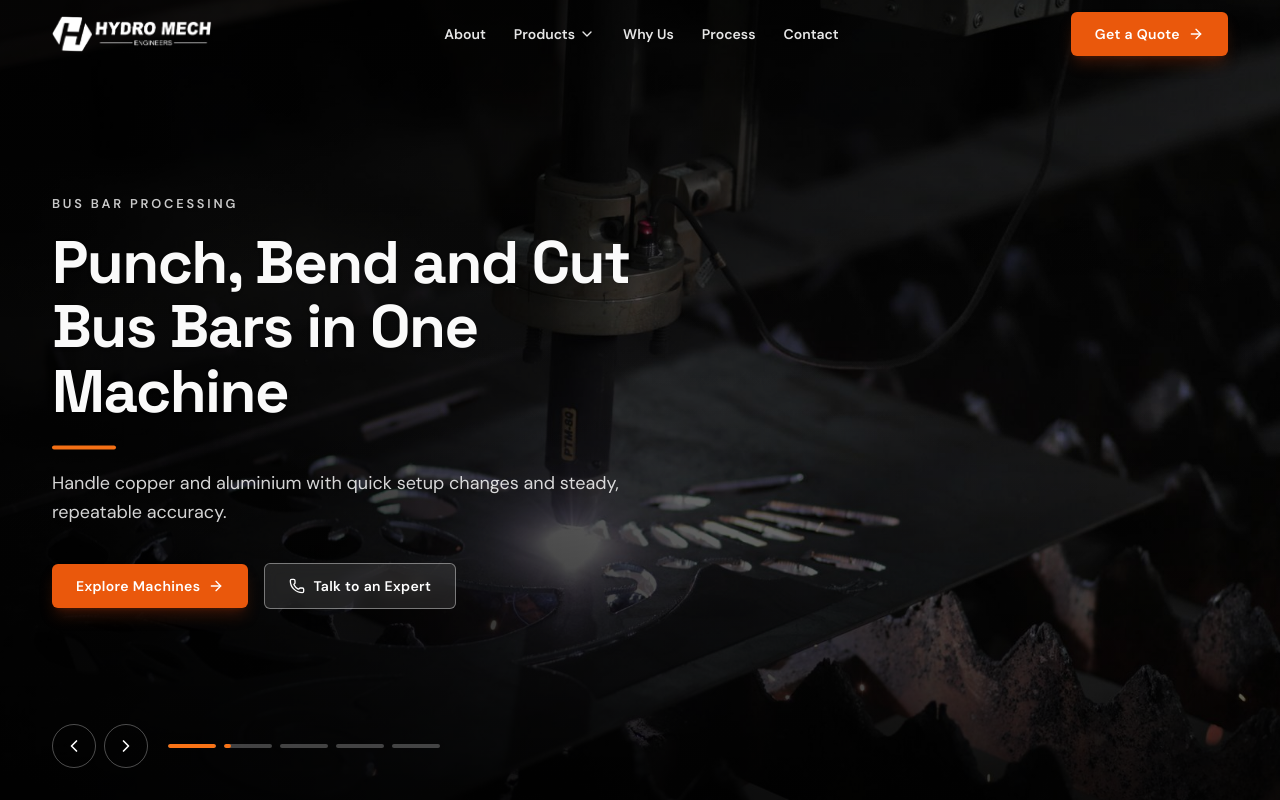
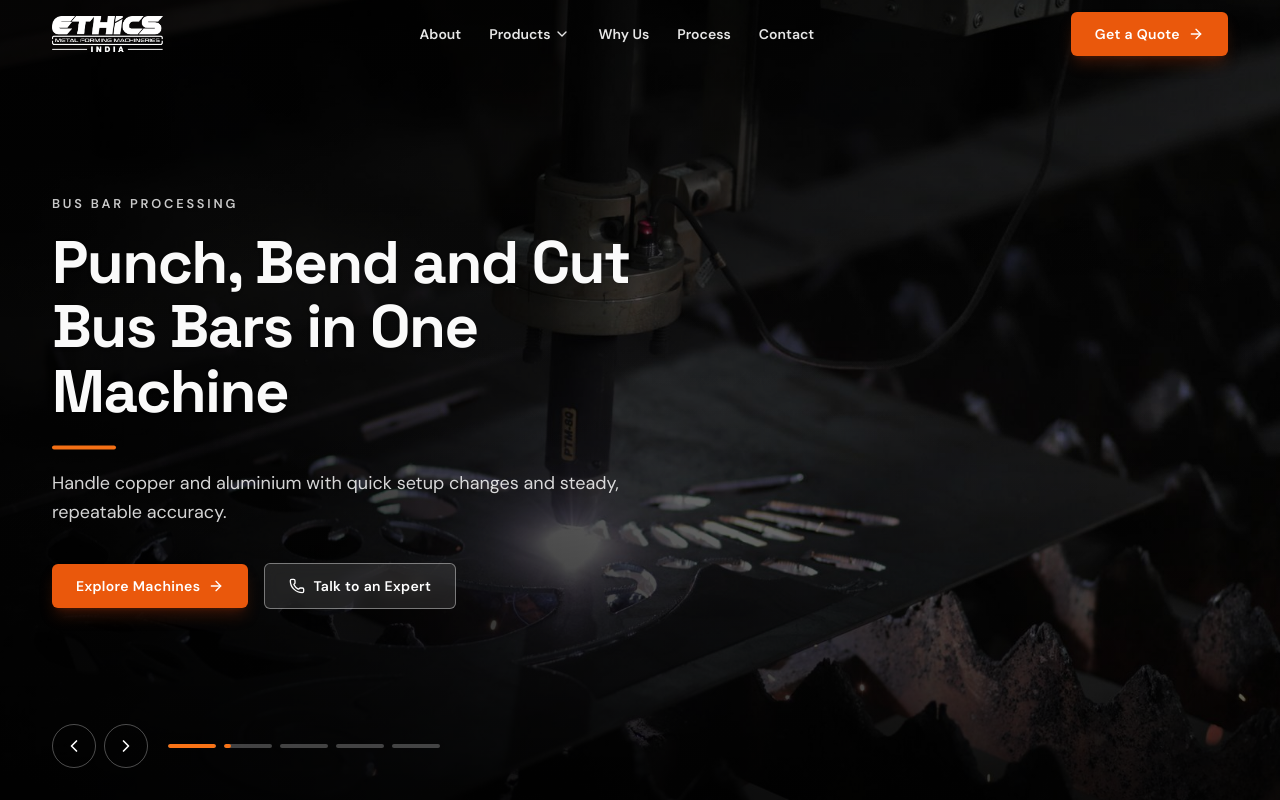
Before and after one commit to SaiTeja-2101/hydromech-engineers-homepage, a Next.js app: page / in a window 1280 px wide. Shown: the top 800 px of the page. Built offline with nearby package versions, Linux system fonts and the light colour scheme.

Commit message:
feat: refactor layout structure by adding Header and Footer components; remove redundant imports from pages fix: update logo asset from .webp to .png format with adjusted dimensions

```diff
--- a/app/layout.tsx
+++ b/app/layout.tsx
@@ -1,6 +1,8 @@
 import type { Metadata } from "next";
 import { Space_Grotesk, DM_Sans } from "next/font/google";
 import "./globals.css";
+import Header from "@/components/Header";
+import Footer from "@/components/Footer";
 
 // Display font for headings — geometric, confident, distinctive (not a default).
 const spaceGrotesk = Space_Grotesk({
@@ -50,7 +52,9 @@
       className={`${spaceGrotesk.variable} ${dmSans.variable} h-full antialiased`}
     >
       <body className="min-h-full bg-white font-sans text-ink">
+        <Header />
         {children}
+        <Footer />
       </body>
     </html>
   );
--- a/app/page.tsx
+++ b/app/page.tsx
@@ -1,4 +1,3 @@
-import Header from "@/components/Header";
 import Hero from "@/components/Hero";
 import TrustBar from "@/components/TrustBar";
 import About from "@/components/About";
@@ -6,12 +5,9 @@
 import WhyChooseUs from "@/components/WhyChooseUs";
 import Process from "@/components/Process";
 import Contact from "@/components/Contact";
-import Footer from "@/components/Footer";
 
 export default function Home() {
   return (
-    <>
-      <Header />
     <main>
       <Hero />
       <TrustBar />
@@ -21,7 +17,5 @@
       <Process />
       <Contact />
     </main>
-      <Footer />
-    </>
   );
 }
--- a/app/products/[slug]/page.tsx
+++ b/app/products/[slug]/page.tsx
@@ -6,8 +6,6 @@
 import Container from "@/components/ui/Container";
 import Button from "@/components/ui/Button";
 import Reveal from "@/components/ui/Reveal";
-import Header from "@/components/Header";
-import Footer from "@/components/Footer";
 
 // Only the six known machines exist; anything else 404s (fully static).
 export const dynamicParams = false;
@@ -68,9 +66,7 @@
   if (!product) notFound();
 
   return (
-    <>
-      <Header forceSolid />
-      <main>
+    <main>
         {/* Hero */}
         <section className="bg-white pt-32 pb-16 sm:pt-36 sm:pb-20">
           <Container>
@@ -254,8 +250,6 @@
             </Reveal>
           </Container>
         </section>
-      </main>
-      <Footer />
-    </>
+    </main>
   );
 }
--- a/components/Header.tsx
+++ b/components/Header.tsx
@@ -2,6 +2,7 @@
 
 import { useEffect, useState } from "react";
 import Link from "next/link";
+import { usePathname } from "next/navigation";
 import { AnimatePresence, motion } from "framer-motion";
 import { Menu, X, Phone, Mail, ArrowRight, MessageCircle } from "lucide-react";
 import { navLinks, site } from "@/lib/content";
@@ -10,12 +11,14 @@
 import NavDropdown from "./ui/NavDropdown";
 import Button from "./ui/Button";
 
-export default function Header({ forceSolid = false }: { forceSolid?: boolean }) {
+export default function Header() {
   // `scrolled` flips the header from transparent-over-hero to frosted white.
-  // `forceSolid` keeps it solid from the top (used on light sub-pages).
+  // Only the homepage has a dark hero behind a transparent header; every other
+  // route starts on a light background, so the header is solid from the top.
+  const pathname = usePathname();
   const [scrolled, setScrolled] = useState(false);
   const [menuOpen, setMenuOpen] = useState(false);
-  const solid = forceSolid || scrolled;
+  const solid = pathname !== "/" || scrolled;
 
   useEffect(() => {
     const onScroll = () => setScrolled(window.scrollY > 24);
--- a/components/ui/Logo.tsx
+++ b/components/ui/Logo.tsx
@@ -2,7 +2,7 @@
 import { cn } from "@/lib/utils";
 
 /**
- * Hydro Mech Engineers brand logo (the real asset at /public/logo.webp).
+ * Hydro Mech Engineers brand logo (the real asset at /public/logo.png).
  *
  * `tone="light"` → full-colour logo, for light backgrounds (scrolled header).
  * `tone="dark"`  → white knockout (brightness-0 invert), for dark backgrounds
@@ -18,13 +18,13 @@
 }) {
   return (
     <Image
-      src="/logo.webp"
+      src="/logo.png"
       alt="Hydro Mech Engineers"
-      width={329}
-      height={74}
+      width={3156}
+      height={1025}
       priority
       className={cn(
-        "h-9 w-auto",
+        "h-8 w-auto sm:h-9",
         tone === "dark" && "brightness-0 invert",
         className,
       )}
```
Also changed, not shown: public/logo.png (added), public/logo.webp (deleted). Lines whose indentation alone changed are shown as unchanged.
